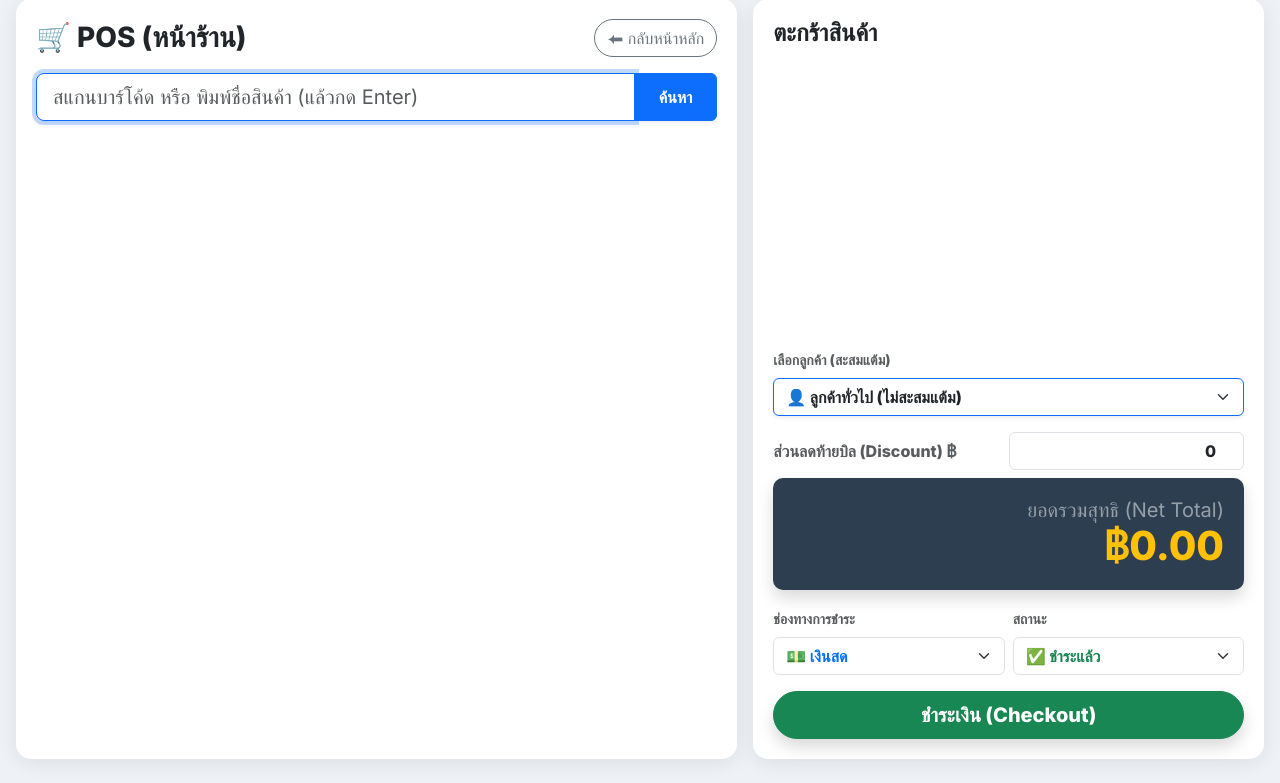
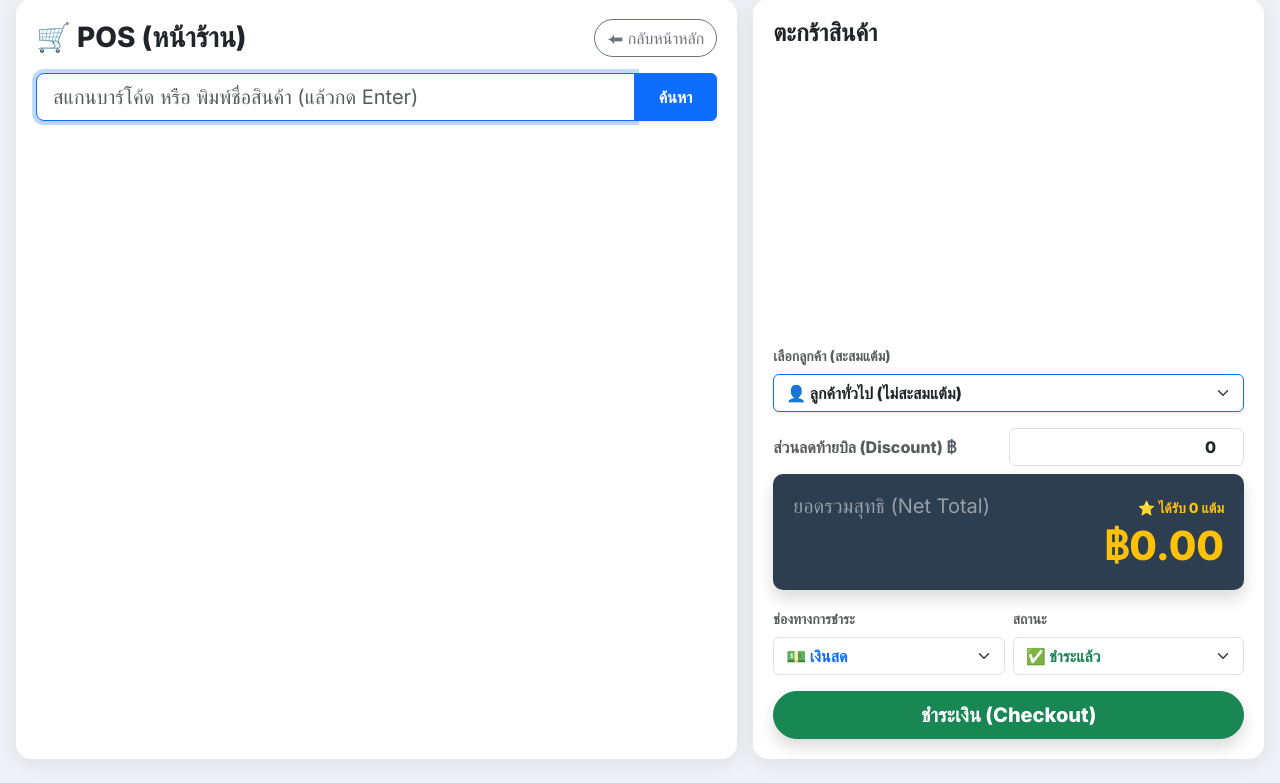
Before and after one commit to aodarmys-ops/pjcopyshop, a Flask app: page /pos in a window 1280 px wide. Shown: the part 17-800 px from the top of the page. Run offline with Flask 3, Linux system fonts and the light colour scheme; data that the repository does not hold is empty.

Commit message:
Auto-calculate and apply customer points for Brewed Drink purchases in POS

```diff
--- a/app.py
+++ b/app.py
@@ -297,18 +297,27 @@ def checkout_sale():
     ''', (total_amount, discount, payment_method, payment_status, customer_id))
     sale_id = c.lastrowid
 
-    # 2. Insert into Sale_Items and update stock
+    # 2. Insert into Sale_Items, update stock, and calculate points
+    earned_points = 0
     for item in items:
         product_id = item['id']
         qty = item['qty']
         price = item['price']
+        item_type = item.get('type', '')
+
+        if item_type == 'Brewed Drink':
+            earned_points += qty
 
         c.execute('INSERT INTO Sale_Items (sale_id, product_id, qty, price) VALUES (?, ?, ?, ?)',
                   (sale_id, product_id, qty, price))
 
-        # Deduct stock if it is a retail product
+        # Deduct stock if it is a retail product (Brewed drinks might not use stock, but if they do, we'll keep the logic. Let's assume Retail only for now)
         c.execute('UPDATE Products_Services SET stock_qty = stock_qty - ? WHERE id = ? AND type = "Retail"',
                   (qty, product_id))
+
+    # 3. Add points to customer if applicable
+    if customer_id and earned_points > 0:
+        c.execute('UPDATE Customers SET points = points + ? WHERE id = ?', (earned_points, customer_id))
 
     conn.commit()
     conn.close()
--- a/templates/inventory.html
+++ b/templates/inventory.html
@@ -40,6 +40,7 @@
                             <label class="form-label text-muted small fw-bold">ประเภท</label>
                             <select class="form-select" id="pType">
                                 <option value="Retail">สินค้าปลีก (Retail)</option>
+                                <option value="Brewed Drink">เครื่องดื่มชง (Brewed Drink)</option>
                                 <option value="Service">งานบริการ (Service)</option>
                             </select>
                         </div>
@@ -124,7 +125,7 @@
                     <td><small class="text-muted">${p.barcode || p.id}</small></td>
                     <td class="fw-bold">${p.name}</td>
                     <td><small class="text-muted">${p.brand || '-'} / ${p.model || '-'} / ${p.color || '-'}</small></td>
-                    <td><span class="badge rounded-pill bg-${p.type==='Retail'?'primary':'warning text-dark'}">${p.type}</span></td>
+                    <td><span class="badge rounded-pill bg-${p.type==='Retail'?'primary':(p.type==='Brewed Drink'?'warning text-dark':'secondary')}">${p.type}</span></td>
                     <td>
                         <span class="text-muted small">ทุน: ฿${p.cost.toFixed(2)}</span><br>
                         ฿${p.price.toFixed(2)}
@@ -136,7 +137,7 @@
                     </td>
                     <td class="text-center">
                         <button class="btn btn-sm btn-outline-primary rounded-circle mb-1" title="แก้ไขข้อมูล" onclick="editProduct('${encodeURIComponent(JSON.stringify(p))}')">✏️</button>
-                        ${p.type === 'Retail' ? `<button class="btn btn-sm btn-success rounded-circle mb-1" title="เพิ่มสต๊อก" onclick="addStock(${p.id}, '${p.name}')">➕</button>` : ''}
+                        ${(p.type === 'Retail' || p.type === 'Brewed Drink') ? `<button class="btn btn-sm btn-success rounded-circle mb-1" title="เพิ่มสต๊อก" onclick="addStock(${p.id}, '${p.name}')">➕</button>` : ''}
                         <button class="btn btn-sm btn-outline-danger rounded-circle mb-1" title="ลบสินค้า" onclick="deleteProduct(${p.id}, '${p.name}')">🗑️</button>
                     </td>
                 </tr>`;
--- a/templates/pos.html
+++ b/templates/pos.html
@@ -70,7 +70,10 @@
                     </div>
 
                     <div class="total-box mb-3 shadow">
-                        <h5 class="m-0 text-white-50">ยอดรวมสุทธิ (Net Total)</h5>
+                        <div class="d-flex justify-content-between align-items-end mb-1">
+                            <h5 class="m-0 text-white-50">ยอดรวมสุทธิ (Net Total)</h5>
+                            <small class="text-warning fw-bold" id="pointsEarnedBox">⭐ ได้รับ 0 แต้ม</small>
+                        </div>
                         <h1 class="m-0 fw-bold text-warning" id="totalAmount">฿0.00</h1>
                     </div>
 
@@ -205,6 +208,15 @@
             const netTotal = Math.max(0, subtotalSum - discount);
 
             document.getElementById('totalAmount').innerText = `฿${netTotal.toFixed(2)}`;
+
+            // Calculate points
+            let earnedPoints = 0;
+            cart.forEach(item => {
+                if (item.type === 'Brewed Drink') {
+                    earnedPoints += parseInt(item.qty);
+                }
+            });
+            document.getElementById('pointsEarnedBox').innerText = `⭐ ได้รับ ${earnedPoints} แต้ม`;
         }
 
         function updateQty(id, newQty) {
```
